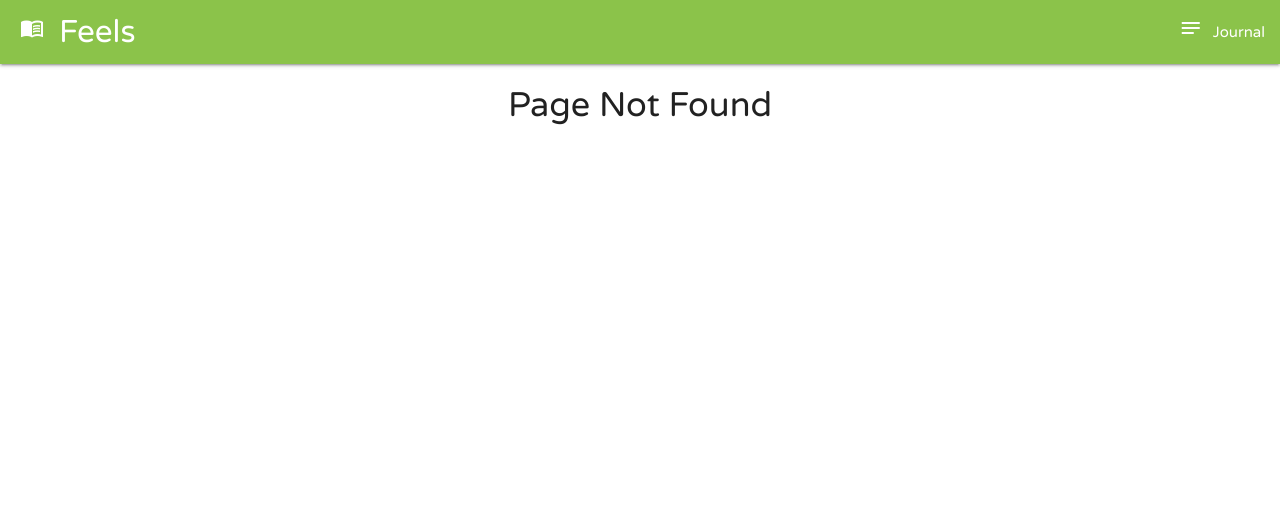
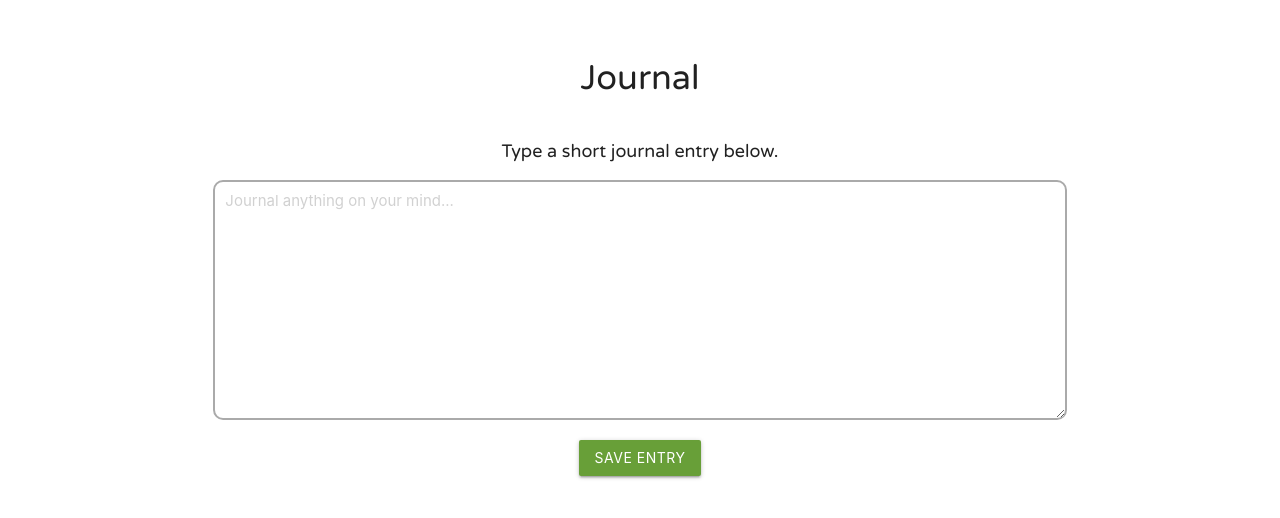
Before and after one commit to Lamoreauxaj/social-journal, a React (Create React App) app: page /journal in a window 1280 px wide. Before the commit this address led to /404. Shown: the top 518 px of the page. Built offline with nearby package versions, Linux system fonts and the light colour scheme.

Commit message:
journal pages

```diff
--- a/package.json
+++ b/package.json
@@ -7,6 +7,7 @@
     "@azure/ms-rest-js": "^2.0.4",
     "materialize-css": "^1.0.0",
     "node-sass": "^4.13.0",
+    "prop-types": "^15.7.2",
     "react": "^16.11.0",
     "react-dom": "^16.11.0",
     "react-materialize": "^3.4.1",
--- a/src/components/App.js
+++ b/src/components/App.js
@@ -2,6 +2,7 @@ import React, { Component } from 'react';
 import { BrowserRouter as Router, Switch, Route, Redirect } from 'react-router-dom';
 import Nav from './Nav.js';
 import Home from './Home.js';
+import Journal from './Journal.js';
 import NotFound from './NotFound.js';
 import './App.css';
 
@@ -14,6 +15,7 @@ class App extends Component {
             <div className="content">
               <Switch>
                 <Route exact path="/" component={Home}/>
+                <Route exact path="/journal" component={Journal}/>
                 <Route exact path="/404" component={NotFound}/>
                 <Redirect to="/404"/>
               </Switch>
--- a/src/components/Home.js
+++ b/src/components/Home.js
@@ -25,6 +25,9 @@ class Home extends Component {
           Journaling is known to reduce stress and boost your mood.
           It even improves physical health as a result.
         </p>
+        <p>
+          Combining this with social interaction is our solution to help alleviate stress, lonliness, and lead to better mental health.
+        </p>
         <button className="btn light-green darken-2">
           Get Started
         </button>
--- /dev/null
+++ b/src/components/Journal.js
@@ -0,0 +1,30 @@
+import React, { Component } from 'react';
+import JournalEntry from './JournalEntry.js';
+
+class Journal extends Component {
+  constructor() {
+    super();
+    this.state = {
+      entry: ''
+    }
+    this.onSaveEntry = this.onSaveEntry.bind(this);
+    this.onChange = this.onChange.bind(this);
+  }
+  render() {
+    return (
+      <div className="journal">
+        <h4>Journal</h4>
+        <JournalEntry prompt="Type a short journal entry below." text={this.state.entry} onChange={this.onChange}/>
+        <button className="btn saveButton light-green darken-2" onClick={this.onSaveEntry}>Save Entry</button>
+      </div>
+    );
+  }
+  onChange(event) {
+    this.setState({ entry: event.target.value });
+  }
+  onSaveEntry() {
+
+  }
+}
+
+export default Journal;
--- /dev/null
+++ b/src/components/JournalEntry.js
@@ -0,0 +1,27 @@
+import React, { Component } from 'react';
+import PropTypes from 'prop-types';
+import './JournalEntry.scss';
+
+class JournalEntry extends Component {
+  constructor() {
+    super();
+  }
+  render() {
+    return (
+      <div className="journal row">
+        <span className="prompt">{this.props.prompt}</span>
+        <textarea value={this.props.text} className="journalText col s8 offset-s2" placeholder="Journal anything on your mind..." onChange={this.props.onChange}>
+
+        </textarea>
+      </div>
+    );
+  }
+}
+
+JournalEntry.propTypes = {
+  prompt: PropTypes.string,
+  text: PropTypes.string,
+  onChange: PropTypes.func
+};
+
+export default JournalEntry;
--- /dev/null
+++ b/src/components/JournalEntry.scss
@@ -0,0 +1,16 @@
+.journal {
+  margin-top: 40px;
+  .prompt {
+    font-size: 18px;
+  }
+
+  .journalText {
+    margin-top: 15px;
+    margin-left: 50px;
+    margin-right: 50px;
+    padding: 10px;
+    min-height: 240px;
+    border-radius: 10px;
+    border: solid 2px #aaa;
+  }
+}
--- a/src/components/Nav.js
+++ b/src/components/Nav.js
@@ -1,17 +1,18 @@
 import React, { Component } from 'react';
+import { withRouter } from 'react-router-dom';
 import './Nav.scss';
 
 class Nav extends Component {
   render() {
     return (
       <div className="navContainer">
-        <nav className="nav-wrapper hide-on-med-and-down light-green">
+        {/* <nav className="nav-wrapper hide-on-med-and-down light-green">
           <a className="brand-logo" href="/">
             <i className="large material-icons">menu_book</i>
             Feels
           </a>
           {this.renderLinks("right")}
-        </nav>
+        </nav> */}
         <div className="contentContainer">
           {this.props.children}
         </div>
@@ -27,7 +28,7 @@ class Nav extends Component {
   renderLinks(direction) {
     return (
       <ul className={`${direction}`}>
-        <li>
+        <li className={this.props.location.pathname === '/journal' ? 'active' : ''}>
           <a href="/journal">
             <i className="large material-icons">notes</i>
             Journal
@@ -38,4 +39,4 @@ class Nav extends Component {
   }
 }
 
-export default Nav;
+export default withRouter(Nav);
--- a/src/components/Nav.scss
+++ b/src/components/Nav.scss
@@ -1,8 +1,10 @@
 .navContainer {
-  max-height: 100vh;
-}
-
-.nav-wrapper {
+  min-height: 100vh;
+  height: 100%;
+  display: flex;
+  flex-direction: column;
+  align-content: space-between;
+  justify-content: space-between;
 }
 
 .brand-logo {
@@ -11,16 +13,14 @@
 }
 
 .contentContainer {
+  margin-top: 20px;
+  margin-bottom: 30px;
   height: 100%;
 }
 
 .bottomNav {
-  position: absolute;
-  bottom: 0;
-  left: 0;
-  right: 0;
-  min-height: 66px;
-  padding-top: 5px;
+  min-height: 60px;
+  padding-top: 0;
   margin-bottom: 0;
   padding-bottom: 0;
 
```
Also changed, not shown: src/components/MyJournal.js (added, +7 -0 lines), 1 other file (tests, documents, lock files or other folders).
